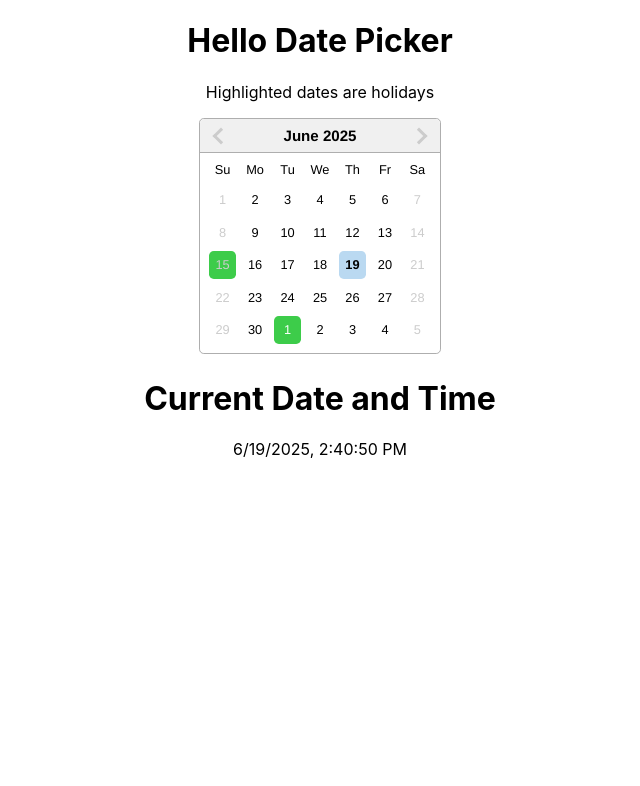
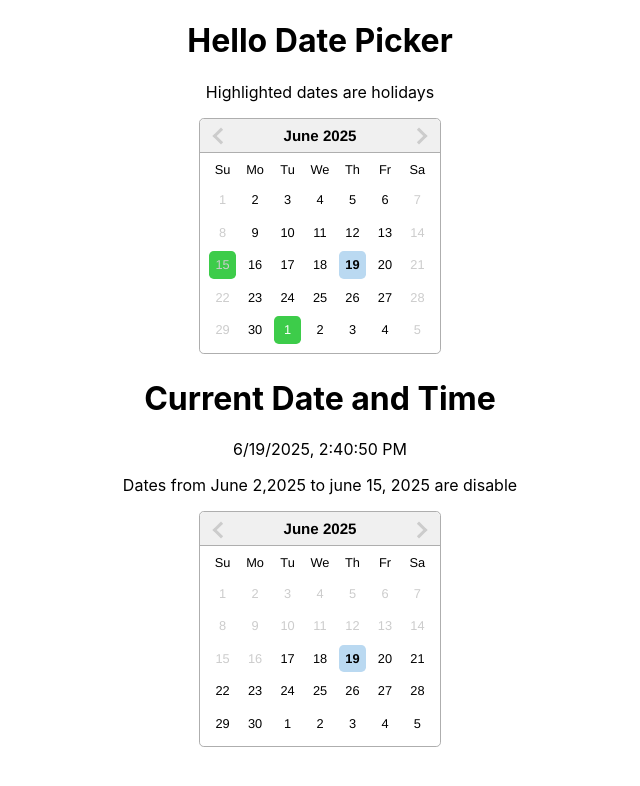
Before and after one commit to teja-reddy21/calendar, a React (Create React App) app: page / in a window 1280 px wide. Shown: the top 786 px of the page, without its empty margins (320-960 px from the left). Built offline with nearby package versions, Linux system fonts and the light colour scheme.

Commit message:
range of dates are restricted

```diff
--- a/src/App.js
+++ b/src/App.js
@@ -2,12 +2,14 @@
 import './App.css';
 import CurrentDate from './components/CurrentDate';
 import ReactDatePicker from './components/ReactDatePicker';
+import RestricDefineDates from './components/RestricDefineDates';
 
 function App() {
   return (
     <div className="App">
       <ReactDatePicker/>
       <CurrentDate/>
+      <RestricDefineDates/>
     </div>
   );
 }
--- /dev/null
+++ b/src/components/RestricDefineDates.jsx
@@ -0,0 +1,28 @@
+import React, { useState } from 'react'
+import DatePicker from 'react-datepicker'
+import "react-datepicker/dist/react-datepicker.css";
+const RestricDefineDates = () => {
+    const [selectedDate,setSelectedDate]=useState(null);
+
+    const handleDateChanges=(date)=>{
+        setSelectedDate(date);
+    }
+
+    const disableDateRanges=[
+        {start:new Date("2025-06-01"),end:new Date("2025-06-16")}
+    ]
+  return (
+    <div>
+      <p>Dates from June 2,2025 to june 15, 2025 are disable</p>
+      <DatePicker
+      inline
+      selected={selectedDate}
+      onChange={handleDateChanges}
+      dateFormat="MM/dd/yyyy"
+      excludeDateIntervals={disableDateRanges}
+      />
+    </div>
+  )
+}
+
+export default RestricDefineDates
```
